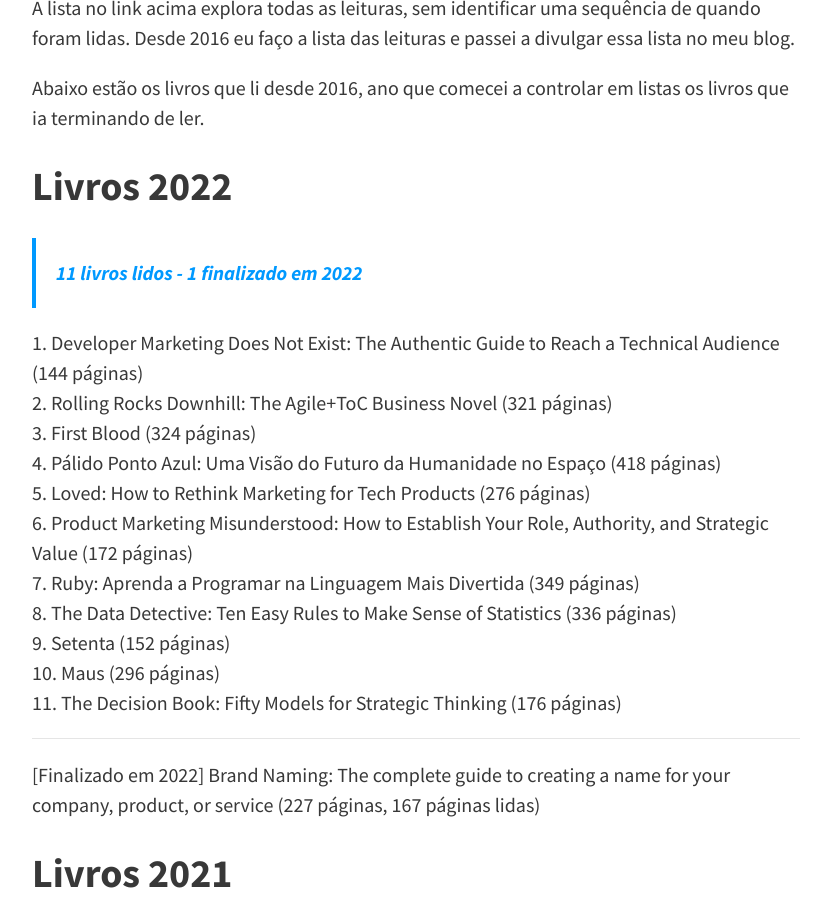
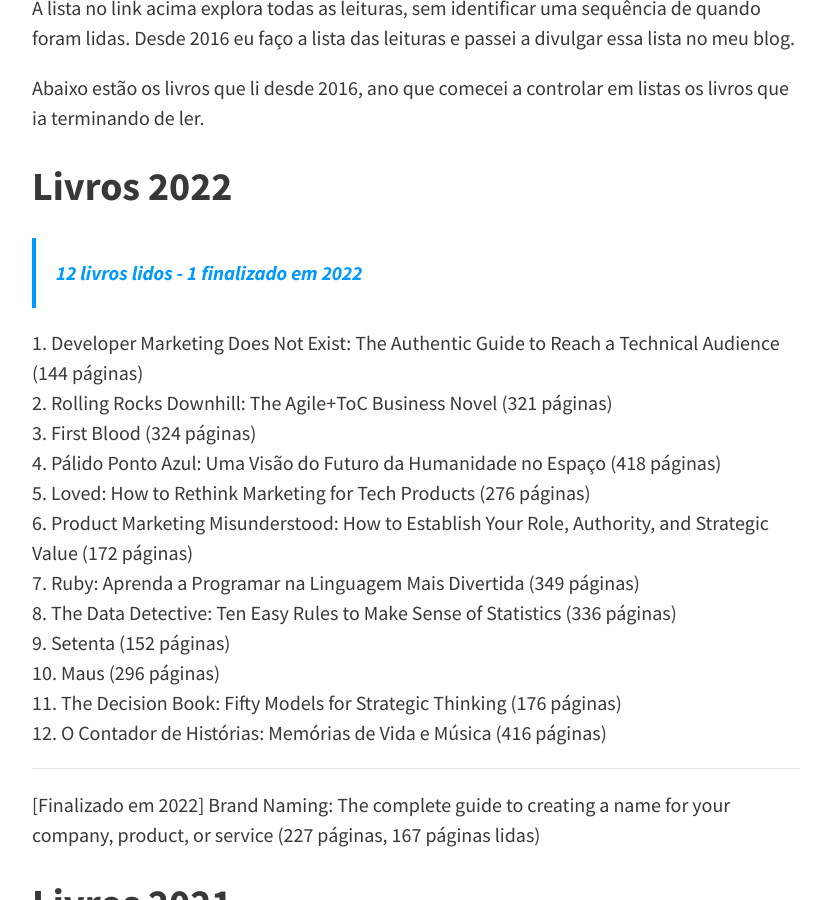
Before and after one commit to felipecbarbosa/felipecbarbosa.github.io, a Jekyll site: the page built from leituras.md, in a window 1280 px wide and 900 px high, scrolled down 852 px. Shown: the whole window, without its empty margins (224-1055 px from the left). Built offline with Jekyll 4.4.1, drawn with Linux system fonts in a browser that asks for light colours; nearby versions of some CDN libraries; comment, search, counter and statistics services are not loaded.

Commit message:
Added new book

```diff
--- a/leituras.md
+++ b/leituras.md
@@ -22,7 +22,7 @@ A lista no link acima explora todas as leituras, sem identificar uma sequência
 Abaixo estão os livros que li desde 2016, ano que comecei a controlar em listas os livros que ia terminando de ler.
 
 ## Livros 2022 {#livros-2022}
-> 11 livros lidos - 1 finalizado em 2022
+> 12 livros lidos - 1 finalizado em 2022
 
 1. Developer Marketing Does Not Exist: The Authentic Guide to Reach a Technical Audience (144 páginas)
 2. Rolling Rocks Downhill: The Agile+ToC Business Novel (321 páginas)
@@ -35,6 +35,7 @@ Abaixo estão os livros que li desde 2016, ano que comecei a controlar em listas
 9. Setenta (152 páginas)
 10. Maus (296 páginas)
 11. The Decision Book: Fifty Models for Strategic Thinking (176 páginas)
+12. O Contador de Histórias: Memórias de Vida e Música (416 páginas)
 
 ---
 
```
